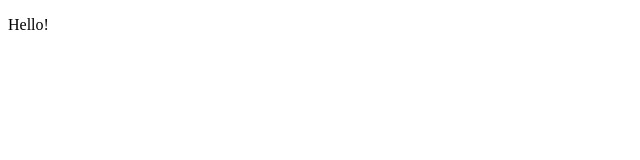
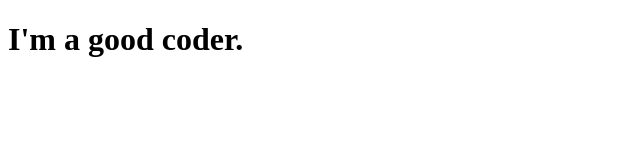
Before and after one commit to phillip-hazel/Im-a-good-coder, a plain HTML site: page index.html in a window 1280 px wide. Shown: the whole page, without its empty margins (0-640 px from the left). Drawn offline with Linux system fonts and the light colour scheme.

Commit message:
Update index.html

```diff
--- a/index.html
+++ b/index.html
@@ -1,6 +1,11 @@
 <!DOCTYPE html>
 <html>
-   <head>
-    <p>Hello!</p>
-   </head>
+    <head>
+        <title>Viajes</title>
+    </head>
+    <body>
+        <h1>
+            I'm a good coder.
+        </h1>
+    </body>
 </html>
```
